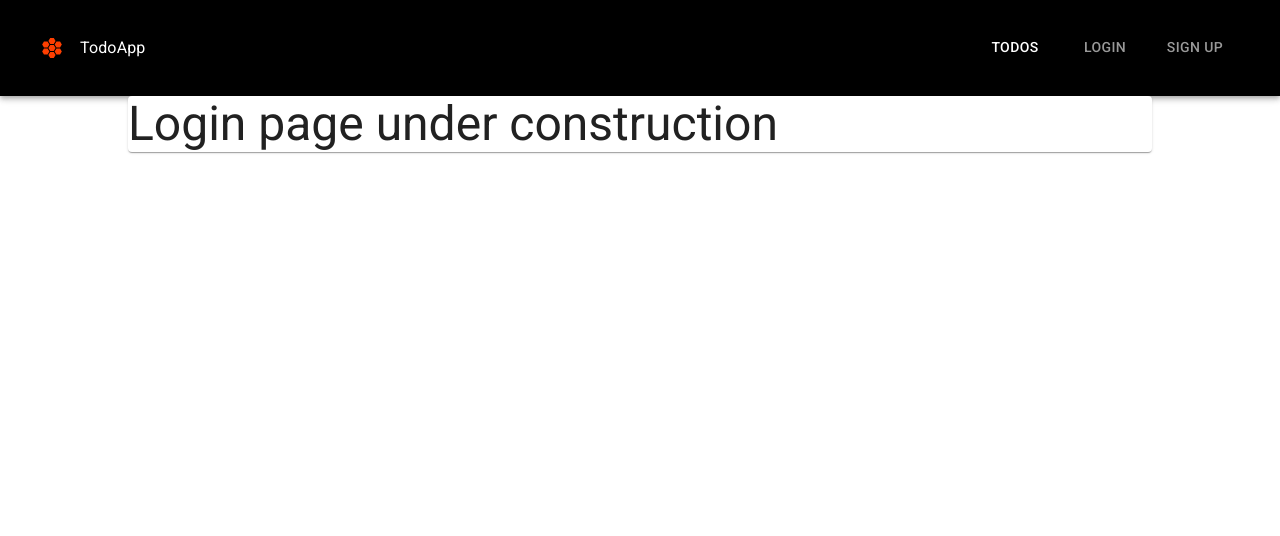
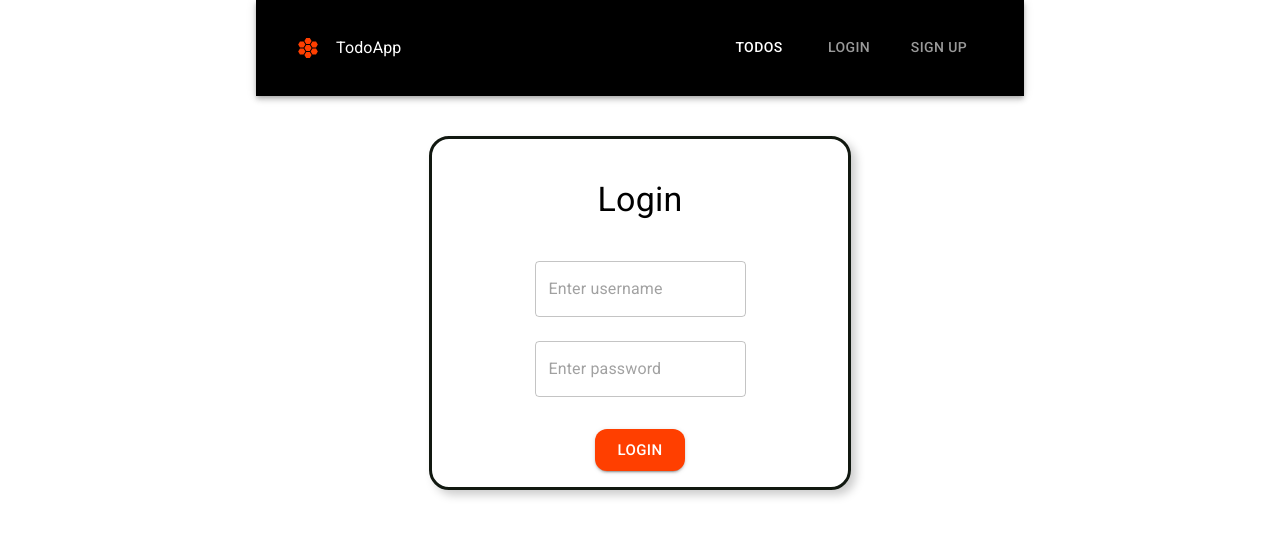
Before and after one commit to anthonynarine/todo, a React (Create React App) app in the folder frontend/: page /login in a window 1280 px wide. Shown: the top 536 px of the page. Built offline with nearby package versions, Linux system fonts and the light colour scheme.

Commit message:
Login Form completed, design needs work

```diff
--- a/frontend/src/App.js
+++ b/frontend/src/App.js
@@ -11,19 +11,19 @@ import { useState } from "react";
 
 function App() {
 
-  // const [user, setUser] = useState(null);
+  const [user, setUser] = useState(null);
   const [token, setToken] = useState(null);
   // const [error, setError] = useState(null);
 
-  // async function Login(user = null){
+  async function login(user = null){
+    setUser(null)
+  };
+
+  // async function logout(user = null){
   //   setUser(null)
   // };
 
-  // async function Logout(user = null){
-  //   setUser(null)
-  // };
-
-  // async function Singup(user = null){
+  // async function singup(user = null){
   //   setUser(null)
   // };
 
@@ -36,7 +36,7 @@ function App() {
         <Route path="/" element={<TodoList token={token} />} />
         <Route path="/todos/create" element={<AddTodo token={token} />} />
         <Route path="/todos/:id" element={<AddTodo token={token} />} />
-        <Route path="/login" element={<Login />} />
+        <Route path="/login" element={<Login login={login} />} />
         <Route path="/signup" element={<Signup />} />
       </Routes>
       {/* <Footer /> */}
--- a/frontend/src/UI/header.jsx
+++ b/frontend/src/UI/header.jsx
@@ -8,34 +8,37 @@ import { Link } from "react-router-dom";
 const navBarTabs = ["Todo", "login", "signup"];
 
 function Header() {
-
   const [tabNum, setTabNum] = useState();
   // handles inidicator scroll under tabs. CURRENTLY NOT WORKING AS EXPECTED
-  const handleTabChange = (event, tabNum) =>{
-    setTabNum(tabNum)
+  const handleTabChange = (event, tabNum) => {
+    setTabNum(tabNum);
   };
-
 
   const [user, setUser] = useState(null);
   const [token, setToken] = useState(null);
   const [error, setError] = useState(null);
 
-  async function Login(user = null){
-    setUser(null)
-  };
+  async function Login(user = null) {
+    setUser(null);
+  }
 
-  async function Logout(user = null){
-    setUser(null)
-  };
+  async function Logout(user = null) {
+    setUser(null);
+  }
 
-  async function Singup(user = null){
-    setUser(null)
-  };
+  async function Singup(user = null) {
+    setUser(null);
+  }
 
   return (
     <AppBar
       position="stick"
-      sx={{ background: "black", padding: "1rem", width: "100%" }}
+      sx={{
+        background: "black",
+        padding: "1rem",
+        width: "60%",
+        margin: "auto",
+      }}
     >
       <Toolbar>
         <HiveIcon sx={{ color: "#FF3F00", paddingRight: "1rem" }} />
@@ -47,15 +50,20 @@ function Header() {
           onChange={handleTabChange}
           indicatorColor="secondary"
         >
-{/* Conditionally rendering the login/sign up button if user is not logged in or logout if user is signed in */}
+          {/* Conditionally rendering the login/sign up button if user is not logged in or logout if user is signed in */}
           <Tab label="Todos" LinkComponent={Link} to="/"></Tab>
           {false ? (
             <Tab label="Logout" LinkComponent={Link} to="/login">
               {user}
             </Tab>
           ) : (
-            <div >
-              <Tab sx={{textColor:"white"}} label="login" LinkComponent={Link} to="/login"></Tab>
+            <div>
+              <Tab
+                sx={{ textColor: "white" }}
+                label="login"
+                LinkComponent={Link}
+                to="/login"
+              ></Tab>
               <Tab label="sign up" LinkComponent={Link} to="/signup"></Tab>
             </div>
           )}
--- a/frontend/src/components/login.jsx
+++ b/frontend/src/components/login.jsx
@@ -1,16 +1,93 @@
-import { Typography, Grid, Paper } from "@mui/material";
+import { useNavigate } from "react-router-dom";
+import { useState } from "react";
+import {
+  Container,
+  Box,
+  Form,
+  Avatar,
+  Grid,
+  Paper,
+  Typography,
+  TextField,
+  Button,
+} from "@mui/material";
+import { border, margin } from "@mui/system";
 
-function Login(){
-
-    return (
-        <Grid container justifyContent="center">
-            <Paper sx={{width: "80%"}}>
-                <Grid xs={12} item>
-                    <Typography variant="h3" >Login page under construction </Typography>
-                </Grid>
-            </Paper>
-        </Grid>
-    )
+const loginStyles = {
+  box: {
+    border: "solid #111810",
+    maxWidth: "30%",
+    margin: "auto",
+    marginTop: 5,
+    padding: 2,
+    borderRadius: 5,
+    boxShadow: "5px 5px 10px #ccc",
+    ":hover": {
+      boxShadow: "10px 10px 20px #111810",
+    },
+  },
+  btn: {
+    backgroundColor: "#FF3F00",
+    marginTop: 3,
+    borderRadius: 3,
+    "&:hover": {
+      backgroundColor: "#111810",
+    },
+  },
 };
 
+function Login({ login }) {
+  const navigate = useNavigate();
+
+  const [username, setUsername] = useState("");
+  const [password, setPassword] = useState("");
+
+  const handleUsernameChange = (event) => {
+    setUsername(event.target.value);
+  };
+
+  const handlePasswordChange = (event) => {
+    setPassword(event.target.value);
+  };
+
+  const signIn = () => {
+    login({ username: username, password: password });
+    navigate("/");
+  };
+
+  return (
+    <form>
+      <Box
+        sx={loginStyles.box}
+        display="flex"
+        flexDirection={"column"}
+        alignItems="center"
+        justifyContent="center"
+      >
+        <Typography variant="h4" padding={3} textAlign="center">
+          Login
+        </Typography>
+        <TextField
+          onChange={handleUsernameChange}
+          margin="normal"
+          type={"text"}
+          value={username}
+          variant="outlined"
+          placeholder="Enter username"
+        />
+        <TextField
+          onChange={handlePasswordChange}
+          margin="normal"
+          type={"password"}
+          value={password}
+          variant="outlined"
+          placeholder="Enter password"
+        />
+        <Button onClick={signIn} sx={loginStyles.btn} size="large" variant="contained">
+          Login
+        </Button>
+      </Box>
+    </form>
+  );
+}
 export default Login;
--- a/frontend/src/services/todo.js
+++ b/frontend/src/services/todo.js
@@ -31,6 +31,9 @@ class TodoDataService {
         return axios.post("http://localhost:8000/api/login/");
     }
 
+    signup(data){
+        return axios.post("http://localhost:8000/api/signup/", data);
+    }
 
 };
 
```
